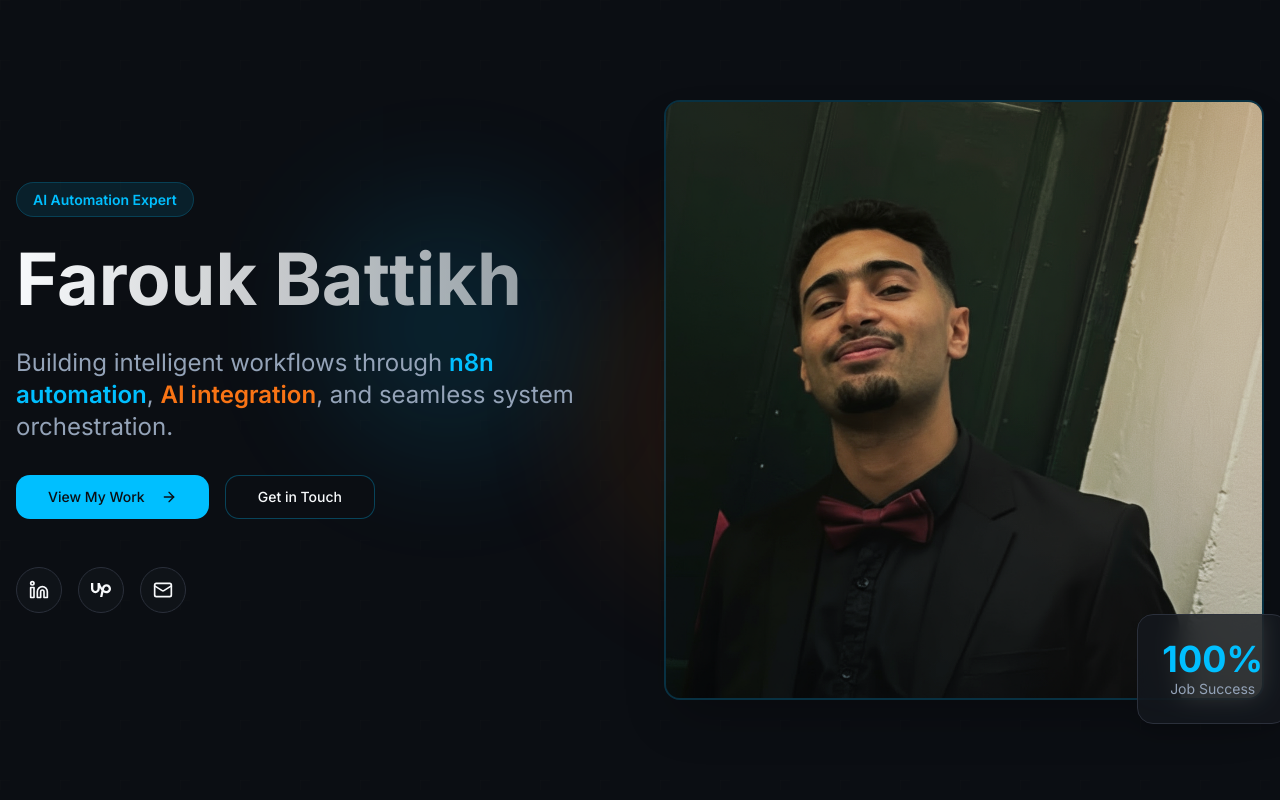
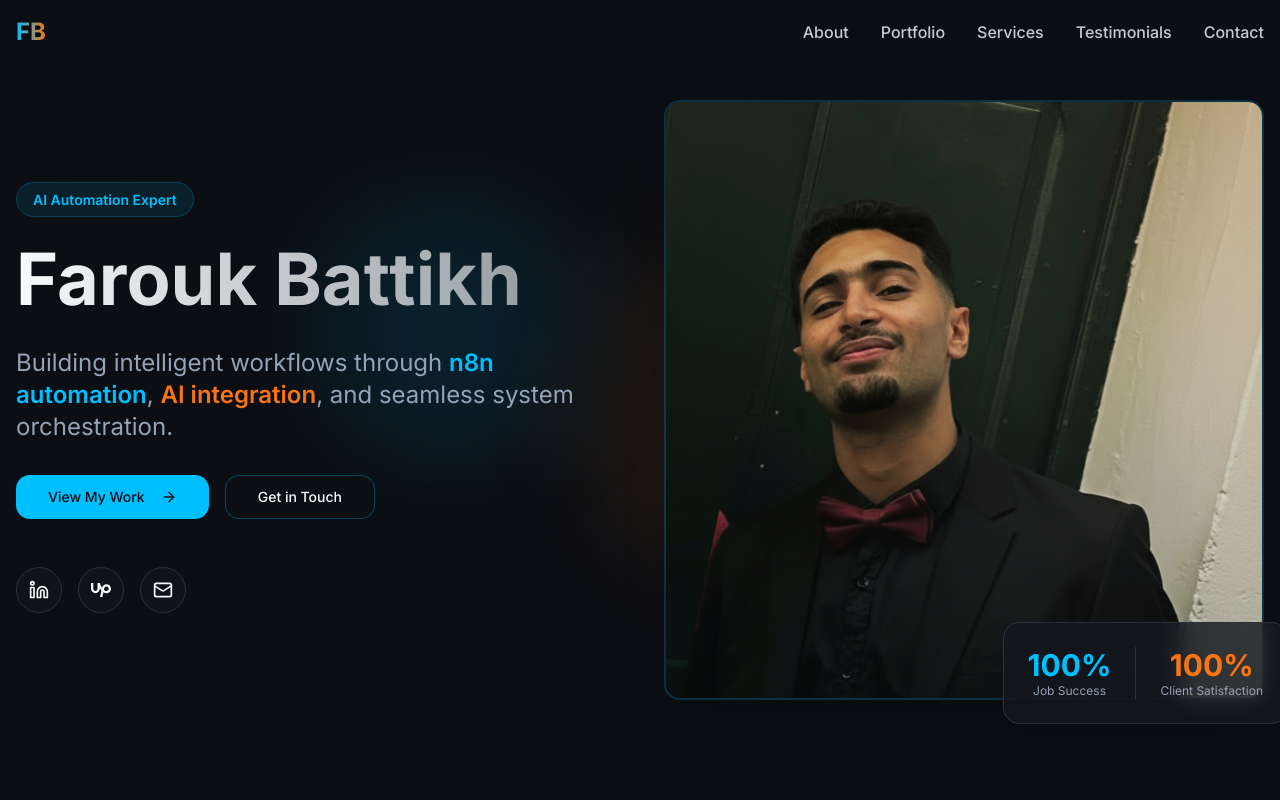
Before and after one commit to FARUKxKUN/fb-pro-portfolio, a React (Vite) app: page / in a window 1280 px wide. Shown: the top 800 px of the page. Built offline with nearby package versions, Linux system fonts and the light colour scheme; the HTML template or start-up script is replaced by a standard one.

Commit message:
Add navigation bar and update hero stats
Implement a sticky navigation bar with smooth scrolling links to different sections of the website. Update the hero section to display both "100% Job Success" and "100% Client Satisfaction" in the floating badge.

```diff
--- a/src/components/Hero.tsx
+++ b/src/components/Hero.tsx
@@ -99,9 +99,16 @@ const Hero = () => {
 
             {/* Floating badge */}
             <div className="absolute -bottom-6 -right-6 bg-card/80 backdrop-blur-md border border-border rounded-2xl p-6 shadow-xl">
-              <div className="text-center">
-                <div className="text-4xl font-bold text-primary">100%</div>
-                <div className="text-sm text-muted-foreground">Job Success</div>
+              <div className="flex gap-6">
+                <div className="text-center">
+                  <div className="text-3xl font-bold text-primary">100%</div>
+                  <div className="text-xs text-muted-foreground">Job Success</div>
+                </div>
+                <div className="w-px bg-border" />
+                <div className="text-center">
+                  <div className="text-3xl font-bold text-secondary">100%</div>
+                  <div className="text-xs text-muted-foreground">Client Satisfaction</div>
+                </div>
               </div>
             </div>
           </div>
--- /dev/null
+++ b/src/components/Navigation.tsx
@@ -0,0 +1,95 @@
+import { useState, useEffect } from "react";
+import { Menu, X } from "lucide-react";
+import { Button } from "@/components/ui/button";
+
+const Navigation = () => {
+  const [isScrolled, setIsScrolled] = useState(false);
+  const [isMobileMenuOpen, setIsMobileMenuOpen] = useState(false);
+
+  useEffect(() => {
+    const handleScroll = () => {
+      setIsScrolled(window.scrollY > 20);
+    };
+    window.addEventListener("scroll", handleScroll);
+    return () => window.removeEventListener("scroll", handleScroll);
+  }, []);
+
+  const scrollToSection = (id: string) => {
+    document.getElementById(id)?.scrollIntoView({ behavior: "smooth" });
+    setIsMobileMenuOpen(false);
+  };
+
+  const navItems = [
+    { label: "About", id: "about" },
+    { label: "Portfolio", id: "portfolio" },
+    { label: "Services", id: "services" },
+    { label: "Testimonials", id: "testimonials" },
+    { label: "Contact", id: "contact" },
+  ];
+
+  return (
+    <nav
+      className={`fixed top-0 left-0 right-0 z-50 transition-all duration-300 ${
+        isScrolled
+          ? "bg-background/80 backdrop-blur-lg border-b border-border shadow-lg"
+          : "bg-transparent"
+      }`}
+    >
+      <div className="container mx-auto px-4">
+        <div className="flex items-center justify-between h-16">
+          {/* Logo */}
+          <button
+            onClick={() => window.scrollTo({ top: 0, behavior: "smooth" })}
+            className="text-2xl font-bold bg-gradient-to-r from-primary to-secondary bg-clip-text text-transparent hover:opacity-80 transition-opacity"
+          >
+            FB
+          </button>
+
+          {/* Desktop Navigation */}
+          <div className="hidden md:flex items-center gap-8">
+            {navItems.map((item) => (
+              <button
+                key={item.id}
+                onClick={() => scrollToSection(item.id)}
+                className="text-foreground/80 hover:text-primary transition-colors duration-200 font-medium"
+              >
+                {item.label}
+              </button>
+            ))}
+          </div>
+
+          {/* Mobile Menu Button */}
+          <Button
+            variant="ghost"
+            size="icon"
+            className="md:hidden"
+            onClick={() => setIsMobileMenuOpen(!isMobileMenuOpen)}
+          >
+            {isMobileMenuOpen ? (
+              <X className="h-6 w-6" />
+            ) : (
+              <Menu className="h-6 w-6" />
+            )}
+          </Button>
+        </div>
+
+        {/* Mobile Menu */}
+        {isMobileMenuOpen && (
+          <div className="md:hidden pb-4 animate-fade-in">
+            {navItems.map((item) => (
+              <button
+                key={item.id}
+                onClick={() => scrollToSection(item.id)}
+                className="block w-full text-left px-4 py-3 text-foreground/80 hover:text-primary hover:bg-primary/10 transition-all duration-200 font-medium rounded-lg"
+              >
+                {item.label}
+              </button>
+            ))}
+          </div>
+        )}
+      </div>
+    </nav>
+  );
+};
+
+export default Navigation;
--- a/src/pages/Index.tsx
+++ b/src/pages/Index.tsx
@@ -1,3 +1,4 @@
+import Navigation from "@/components/Navigation";
 import Hero from "@/components/Hero";
 import About from "@/components/About";
 import Portfolio from "@/components/Portfolio";
@@ -8,6 +9,7 @@ import Contact from "@/components/Contact";
 const Index = () => {
   return (
     <div className="min-h-screen bg-background font-sans antialiased">
+      <Navigation />
       <Hero />
       <About />
       <Portfolio />
```
